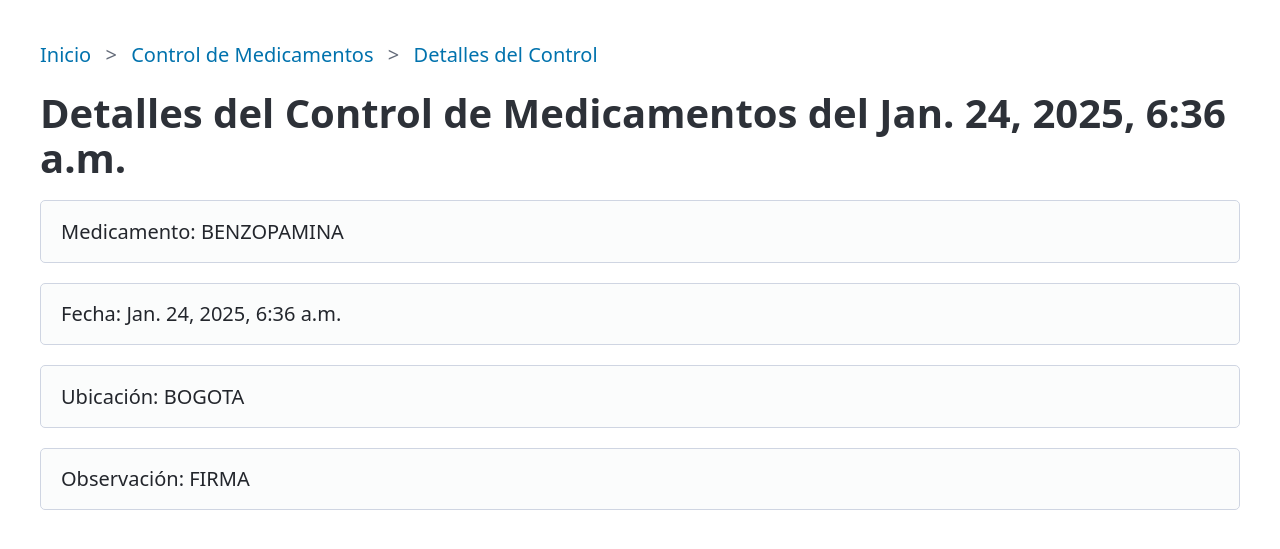
After one commit to JuanPuyo1/EMR_RVDjango, a Django app: page /medication_control_details/1/ in a window 1280 px wide. The commit adds this page. Shown: the top 549 px of the page. Run offline with Django 5.2, Linux system fonts and the light colour scheme; data comes from the database, SQL or seed files in the repository; some libraries are stand-ins or nearby versions.

Commit message:
adding the medication_control_details, and correcting some small problems in the medication_control_list html file

```diff
--- /dev/null
+++ b/emr/templates/emr/medication_control_details.html
@@ -0,0 +1,28 @@
+{% extends "base.html" %}
+
+
+{% block title %}
+<h1>Medication Control Details</h1>
+{% endblock title %}
+
+{% block breadcrumb %}
+<nav aria-label="breadcrumb">
+    <ul>
+      <li><a href="{% url 'emr:index' %}">Inicio</a></li>
+      <li><a href="{% url 'emr:medication_control_list' %}">Control de Medicamentos</a></li>
+      <li><a href="{% url 'emr:medication_control_details' record.id %}">Detalles del Control</a></li>
+    </ul>
+  </nav>
+{% endblock breadcrumb %}
+
+{% block content %}
+
+<h1>Detalles del Control de Medicamentos del {{ record.control_date }}</h1>
+
+<div class="overflow-auto">
+<input type="text" value="Medicamento: {{ record.med.med_name }}" readonly>
+<input type="text" value="Fecha: {{ record.control_date }}" readonly>
+<input type="text" value="Ubicación: {{ record.control_location }}" readonly>
+<input type="text" value="Observación: {{ record.control_observation }}" readonly>
+</div>
+{% endblock content %}
--- a/emr/templates/emr/medication_control_list.html
+++ b/emr/templates/emr/medication_control_list.html
@@ -11,7 +11,7 @@
 <nav aria-label="breadcrumb">
     <ul>
       <li><a href="{% url 'emr:index' %}">Inicio</a></li>
-      <li><a href="{% url 'emr:medication_inventory' %}">Inventario de Medicamentos</a></li>
+      <li><a href="{% url 'emr:medication_control_list' %}">Control de Medicamentos</a></li>
     </ul>
   </nav>
 {% endblock breadcrumb %}
@@ -55,8 +55,8 @@
                         <td>
                             {% for record in records %}
                                 {% if record.med == medication %}
-                                    <a href="{% url 'emr:medication_control' record.id %}">
-                                    {{ record.control_date|date:"H:i" }} - {{ record.control_location }}
+                                    <a href="{% url 'emr:medication_control_details' record.id %}">
+                                    {{ record.control_date }} - {{ record.control_location }}
                                     <br>
                                     {{ record.control_observation }}
                                     <br>
--- a/emr/urls.py
+++ b/emr/urls.py
@@ -9,5 +9,6 @@ urlpatterns = [
     path('medication_form/', views.MedCreateView.as_view(), name='medication_form'),
     path('medication_inventory/', views.MedInventoryView.as_view(), name='medication_inventory'),
     path('medication_control/<str:date>/', views.MedControlRegisterView.as_view(), name='medication_control'),
+    path('medication_control_details/<int:record_id>/', views.MedControlDetailsView.as_view(), name='medication_control_details'),
     path('medication_control_list/', views.MedControlView.as_view(), name='medication_control_list'),
 ]
--- a/emr/views.py
+++ b/emr/views.py
@@ -31,7 +31,10 @@ class MedInventoryView(ListView):
     context_object_name = 'medications'
 
 
+'''
+Medication Control List
 
+'''
 
 class MedControlView(View):
     template_name = 'emr/medication_control_list.html'
@@ -78,6 +81,12 @@ class MedControlView(View):
         return render(request, self.template_name, context)
 
 
+class MedControlDetailsView(View):
+    template_name = 'emr/medication_control_details.html'
+    def get(self, request, record_id):
+        record = MedicationControl.objects.get(id=record_id)
+        return render(request, self.template_name, {'record': record})
+
 class MedControlRegisterView(View):
     form_class = MedicationControlForm
     def get(self, request, date ):
```
